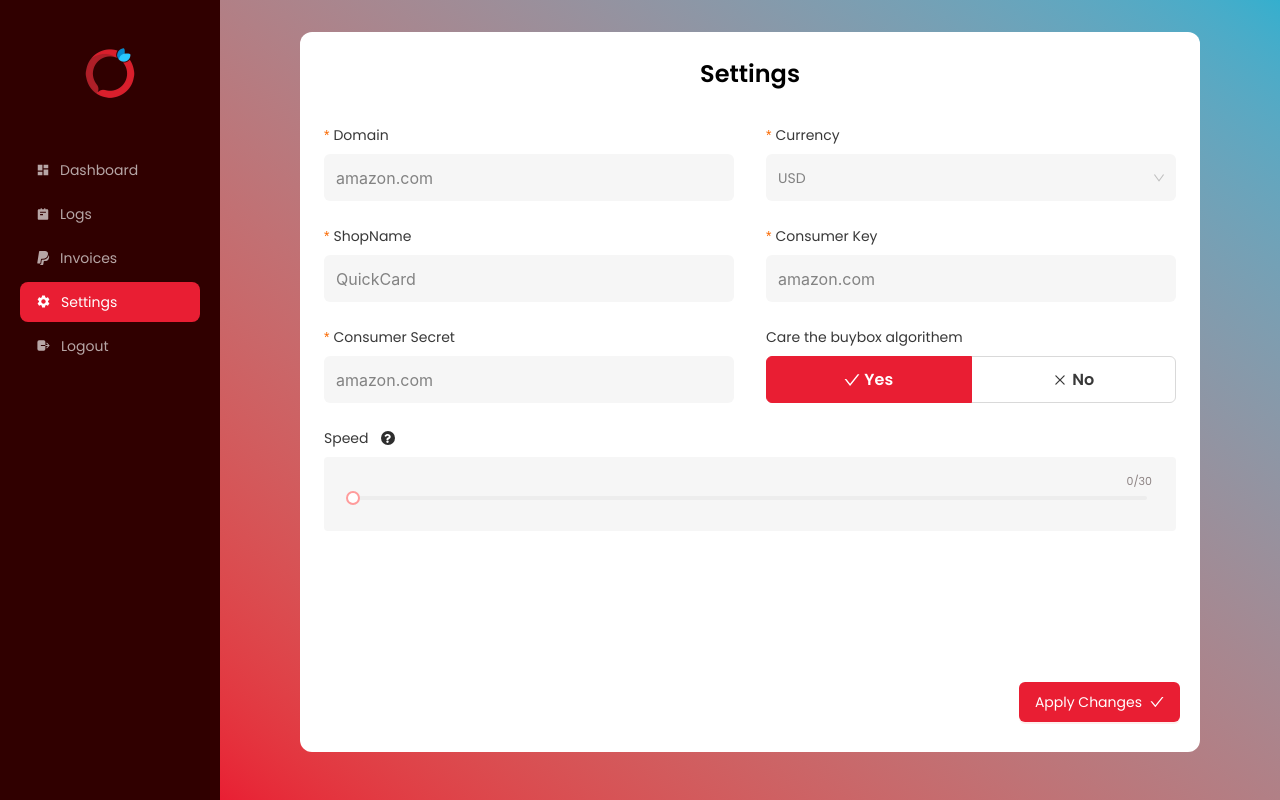
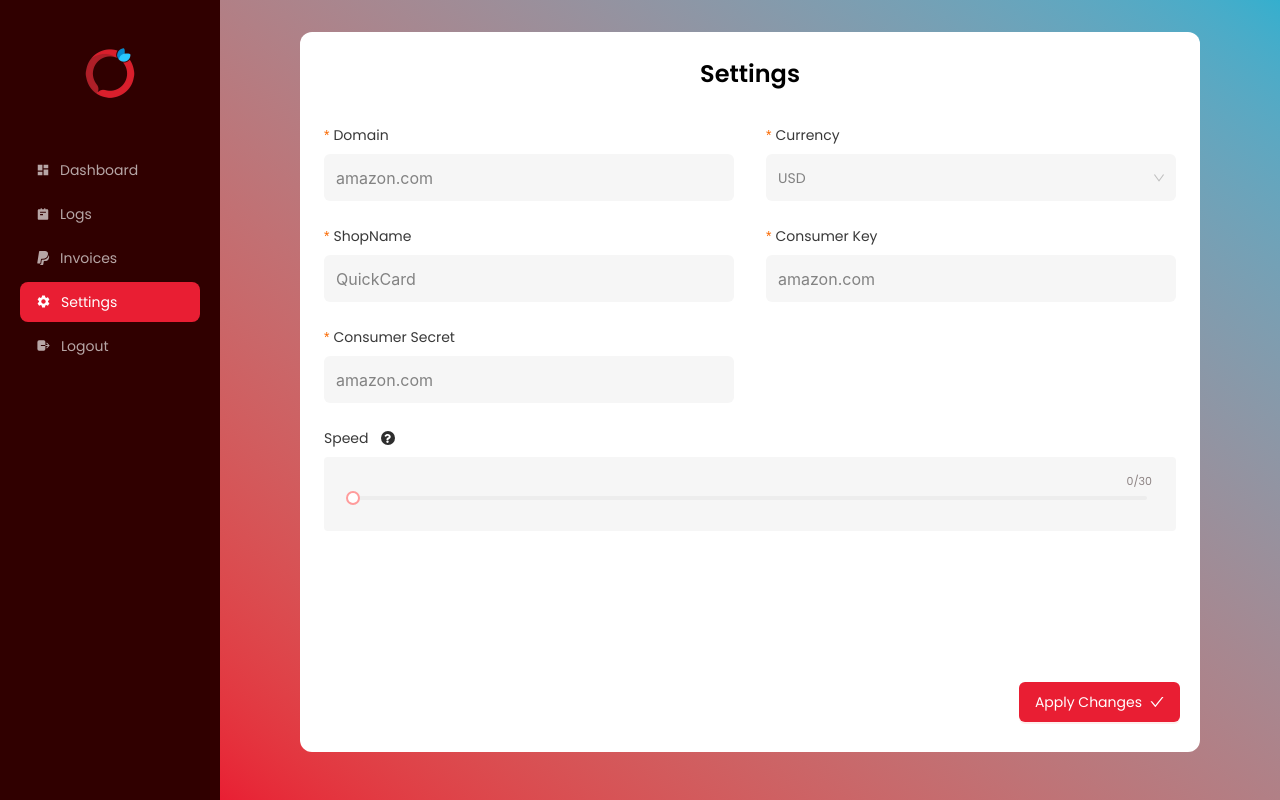
Before and after one commit to farshadarbab2024/Torob-Pricing-Robot, a React (Vite) app: page /panel/settings in a window 1280 px wide. Built offline with nearby package versions, Linux system fonts and the light colour scheme.

Commit message:
Delete buybox algorithem from settings.tsx

```diff
--- a/src/pages/panel/Settings.tsx
+++ b/src/pages/panel/Settings.tsx
@@ -167,42 +167,6 @@ function Settings() {
               variant="filled"
             />
           </Form.Item>
-          <Form.Item label="Care the buybox algorithem"
-          name="algorithem"
-          >
-            <ConfigProvider
-              theme={{
-                token: {
-                  controlHeight: 47, // height of input, button, etc.
-                },
-              }}
-            >
-              <Radio.Group
-                block
-                options={[
-                  {
-                    label: (
-                      <span className="flex justify-center gap-x-1 items-center !text-[16px] font-bold">
-                        <CheckOutlined className="!font-bold" /> Yes
-                      </span>
-                    ),
-                    value: "yes",
-                  },
-                  {
-                    label: (
-                      <span className="flex justify-center gap-x-1 items-center !text-[16px] font-bold">
-                        <RxCross2 /> No
-                      </span>
-                    ),
-                    value: "no",
-                  },
-                ]}
-                defaultValue="yes"
-                optionType="button"
-                buttonStyle="solid"
-              />
-            </ConfigProvider>
-          </Form.Item>
 
           <Form.Item className="col-span-2"
           name="speed"
```
